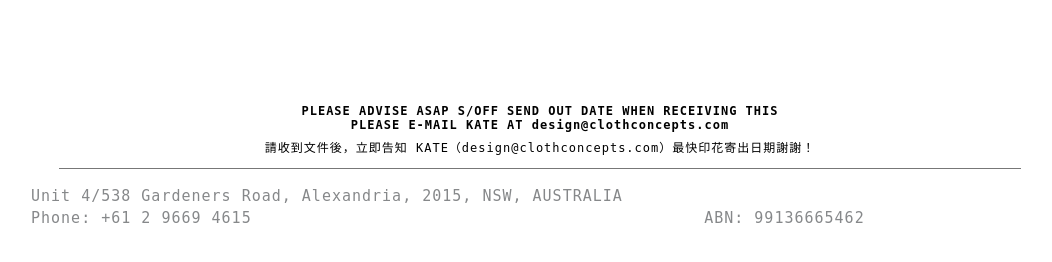
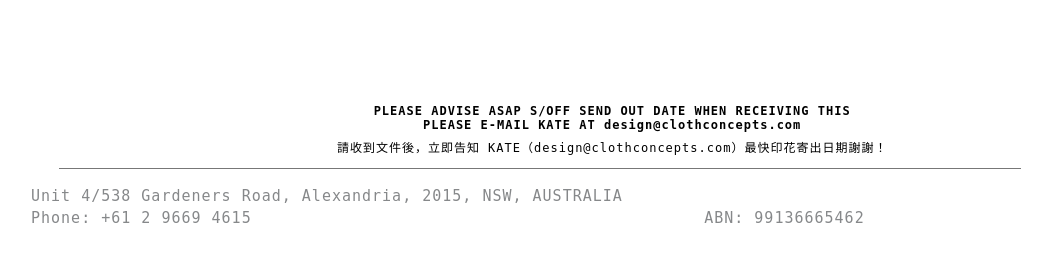
Before and after one commit to v2-software-pty-ltd/cloth-concepts-pdf-generator, a Flask app: template templates/lab_dip.html in a window 1280 px wide. Shown: the part 463-725 px from the top of the page, without its empty margins (100-1152 px from the left). Run offline with Flask 2, Linux system fonts and the light colour scheme; the template is opened without the code that fills it, so the values that code supplies are empty.

Commit message:
my change

```diff
--- a/templates/lab_dip.html
+++ b/templates/lab_dip.html
@@ -109,7 +109,7 @@
     </div>
 
     <div class="inv-footer" style="margin-top:80px; width:100%; padding-top:20px;">
-      <table width="72%" align="center" style="font-size: 14px; margin:0 auto;">
+      <table width="82%" align="center" style="font-size: 14px; margin:0 auto; margin-right:20px;">
         <tr>
           <td style="text-align:center; font-weight:bold; font-size: 12px;">
             PLEASE ADVISE ASAP S/OFF SEND OUT DATE WHEN RECEIVING THIS
@@ -117,7 +117,7 @@
           </td>
         </tr>
       </table>
-      <table class="footer-table" width="62%" align="center" style="margin:0 auto;">
+      <table class="footer-table" width="82%" align="center" style="margin:0 auto; margin-right:20px;">
         <tr>
           <td style="font-size: 12px; text-align:center;">請收到文件後，立即告知 KATE（design@clothconcepts.com）最快印花寄出日期謝謝！</td>
         </tr>
```
